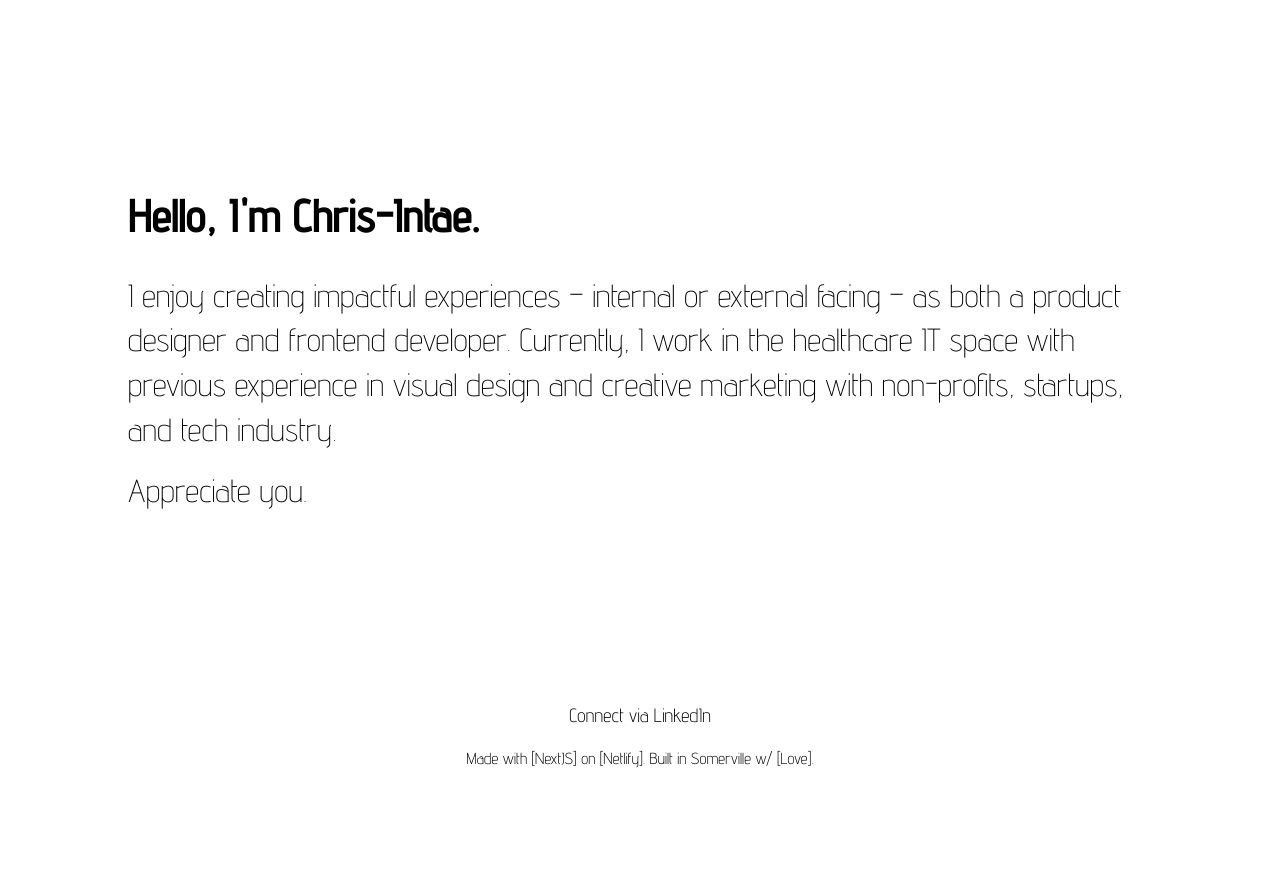
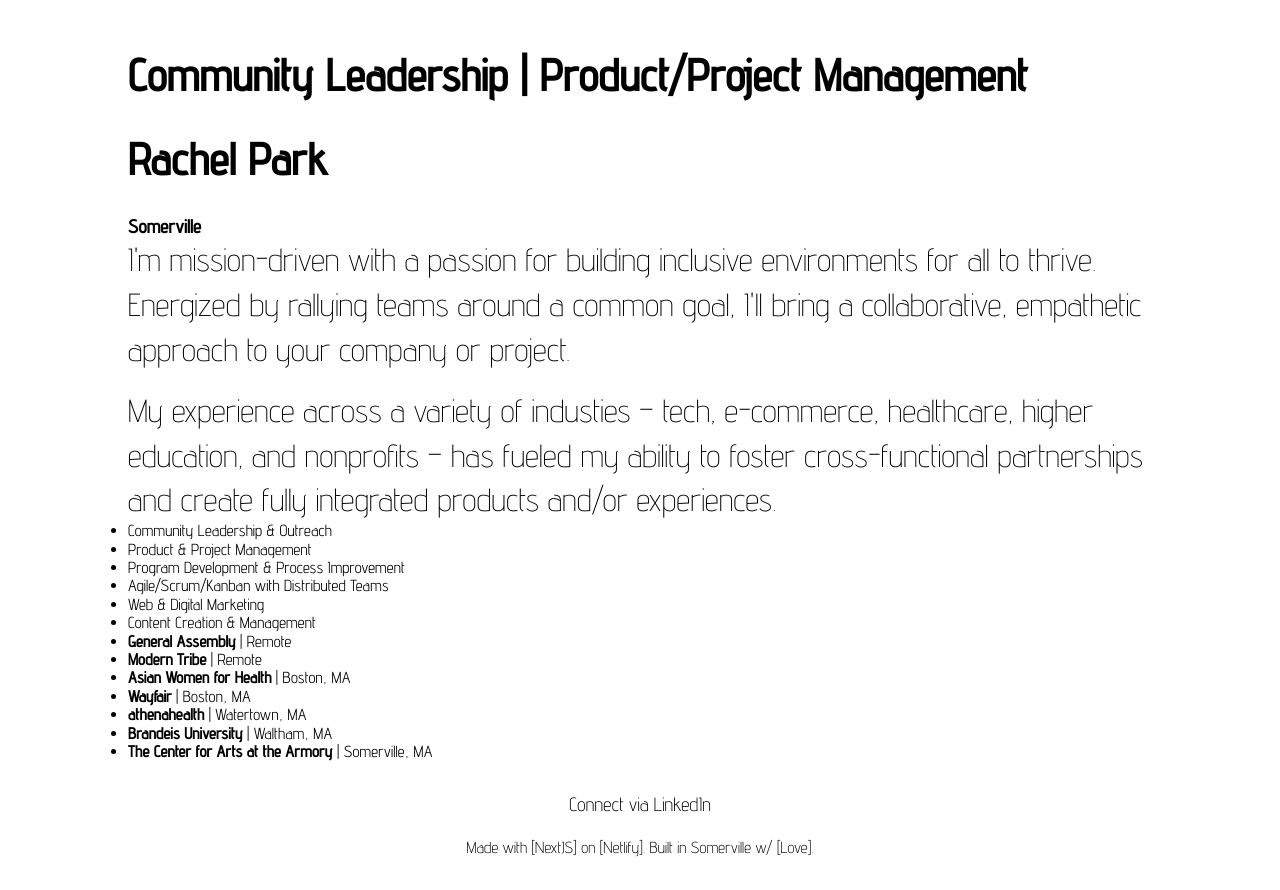
Before and after one commit to chrisintae/2022-rp-flagship, a Next.js app: page / in a window 1280 px wide. Before the commit the page ends 800 px from the top, so only its background shows below. Built offline with nearby package versions, Linux system fonts and the light colour scheme; no server answers.

Commit message:
Update: Index

```diff
--- a/src/pages/index.tsx
+++ b/src/pages/index.tsx
@@ -11,18 +11,76 @@ export default function Index() {
       <BasicMeta url={"/"} />
       <OpenGraphMeta url={"/"} />
       <TwitterCardMeta url={"/"} />
-      <div className={styles.container}>
-        <h1>Hello, I'm Chris-Intae.</h1>
+      <div className={styles.wrapper}>
+        <div className={`${styles.col} ${styles["info-col"]}`}>
+          <div className={styles.container}>
+            <div className={styles["heading-container"]}>
+              <div className={styles["image-container"]}></div>
 
-        <p>
-          I enjoy creating impactful experiences &ndash; internal or external
-          facing &ndash; as both a product designer and frontend developer.
-          Currently, I work in the healthcare IT space with previous experience
-          in visual design and creative marketing with non-profits, startups,
-          and tech industry.
-        </p>
+              <img />
+              <h1 className={styles.title}>
+                Community Leadership | Product/Project Management
+              </h1>
+              <h1 className={styles.name}>Rachel Park</h1>
+              <h3>Somerville</h3>
+            </div>
 
-        <p>Appreciate you.</p>
+            <div className={styles["desc-container"]}>
+              <p>
+                I'm mission-driven with a passion for building inclusive
+                environments for all to thrive. Energized by rallying teams
+                around a common goal, I'll bring a collaborative, empathetic
+                approach to your company or project.
+              </p>
+
+              <p>
+                My experience across a variety of industies – tech, e-commerce,
+                healthcare, higher education, and nonprofits – has fueled my
+                ability to foster cross-functional partnerships and create fully
+                integrated products and/or experiences.
+              </p>
+            </div>
+
+            <div className={styles["skills-container"]}>
+              <ul>
+                <li>Community Leadership &amp; Outreach</li>
+                <li>Product &amp; Project Management</li>
+                <li>Program Development &amp; Process Improvement</li>
+                <li>Agile/Scrum/Kanban with Distributed Teams</li>
+                <li>Web &amp; Digital Marketing</li>
+                <li>Content Creation &amp; Management</li>
+              </ul>
+            </div>
+
+            <div className={styles["experience-container"]}>
+              <ul>
+                <li>
+                  <strong>General Assembly</strong> | Remote
+                </li>
+                <li>
+                  <strong>Modern Tribe</strong> | Remote
+                </li>
+                <li>
+                  <strong>Asian Women for Health</strong> | Boston, MA
+                </li>
+                <li>
+                  <strong>Wayfair</strong> | Boston, MA
+                </li>
+                <li>
+                  <strong>athenahealth</strong> | Watertown, MA
+                </li>
+                <li>
+                  <strong>Brandeis University</strong> | Waltham, MA
+                </li>
+                <li>
+                  <strong>The Center for Arts at the Armory</strong> |
+                  Somerville, MA
+                </li>
+              </ul>
+            </div>
+          </div>
+        </div>
+        <div className={`${styles.col} ${styles["img-col"]}`}></div>
       </div>
     </Layout>
   );
```
